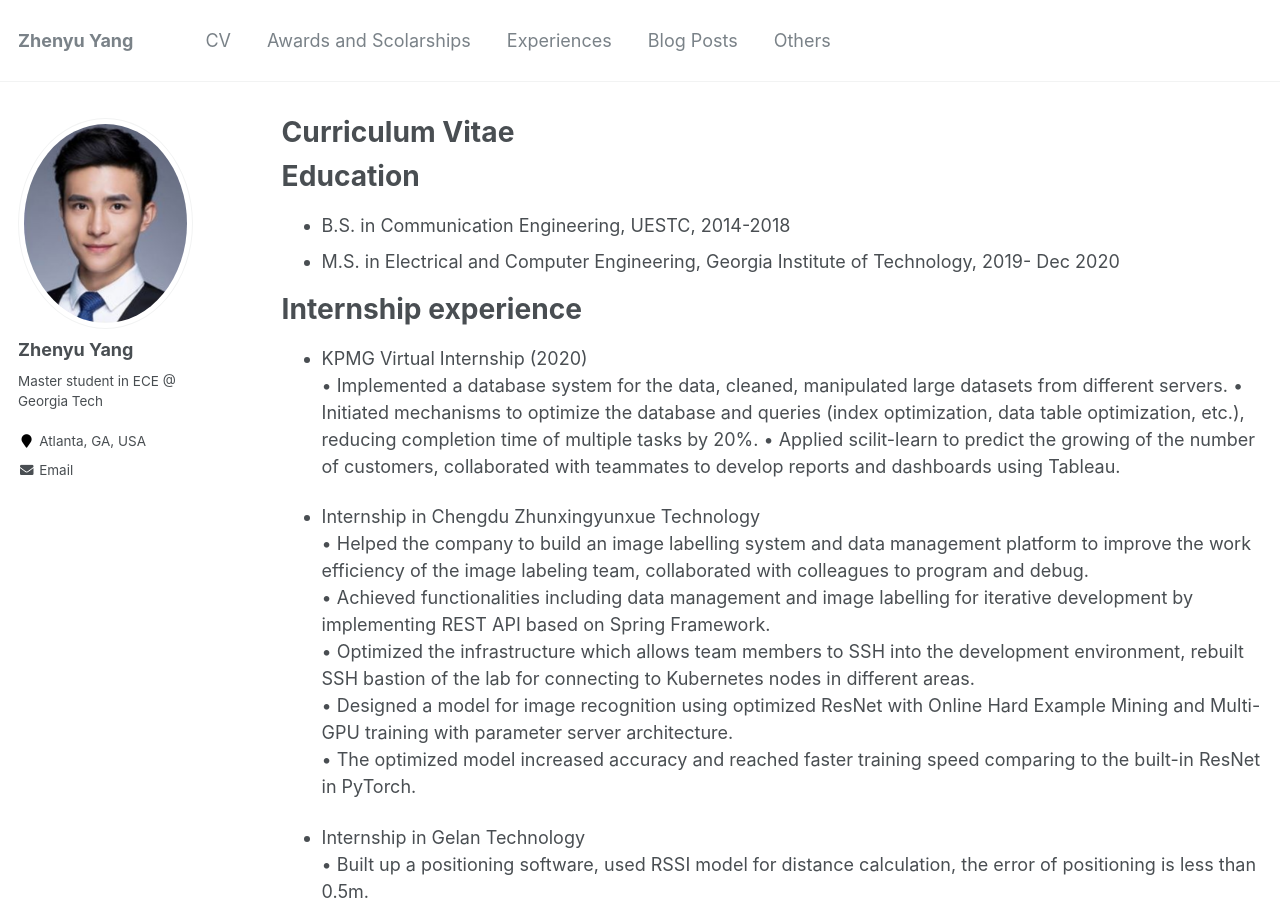
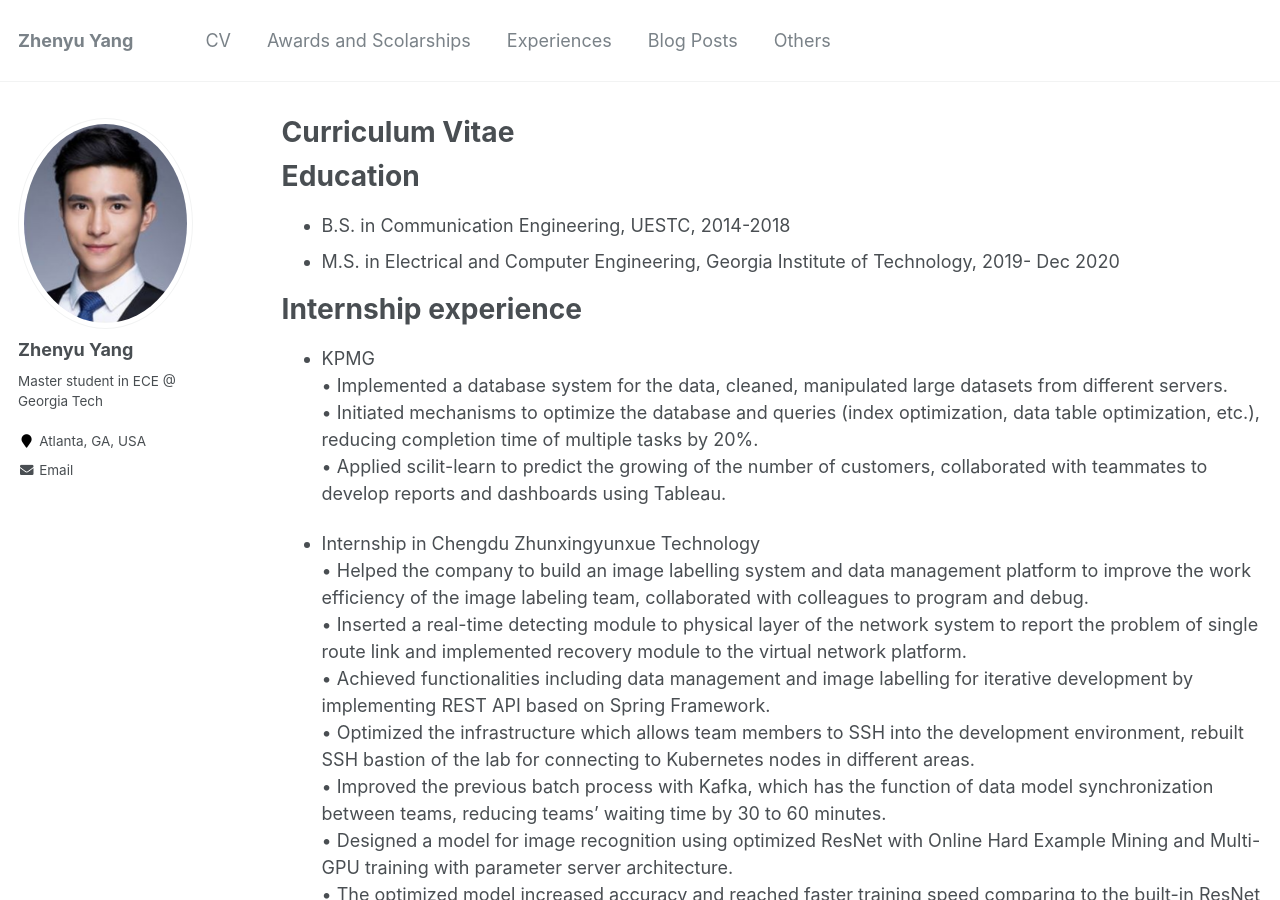
Before and after one commit to azpeteryang/azpeteryang.github.io, a Jekyll site: the page built from _pages/cv.md, in a window 1280 px wide and 900 px high. Built offline with Jekyll 4.4.1, drawn with Linux system fonts in a browser that asks for light colours.

Commit message:
Update cv.md

```diff
--- a/_pages/cv.md
+++ b/_pages/cv.md
@@ -16,7 +16,7 @@
 
 Internship experience
 ======
-* KPMG Virtual Internship (2020)
+* KPMG
 •	Implemented a database system for the data, cleaned, manipulated large datasets from different servers.
 •	Initiated mechanisms to optimize the database and queries (index optimization, data table optimization, etc.), reducing completion time of multiple tasks by 20%.
 •	Applied scilit-learn to predict the growing of the number of customers, collaborated with teammates to develop reports and dashboards using Tableau.
@@ -24,8 +24,10 @@
 
 * Internship in Chengdu Zhunxingyunxue Technology
 •	Helped the company to build an image labelling system and data management platform to improve the work efficiency of the image labeling team, collaborated with colleagues to program and debug.
+•	Inserted a real-time detecting module to physical layer of the network system to report the problem of single route link and implemented recovery module to the virtual network platform.
 •	Achieved functionalities including data management and image labelling for iterative development by implementing REST API based on Spring Framework.
 •	Optimized the infrastructure which allows team members to SSH into the development environment, rebuilt SSH bastion of the lab for connecting to Kubernetes nodes in different areas.
+•	Improved the previous batch process with Kafka, which has the function of data model synchronization between teams, reducing teams’ waiting time by 30 to 60 minutes.
 •	Designed a model for image recognition using optimized ResNet with Online Hard Example Mining and Multi-GPU training with parameter server architecture.
 •	The optimized model increased accuracy and reached faster training speed comparing to the built-in ResNet in PyTorch.
 
```
